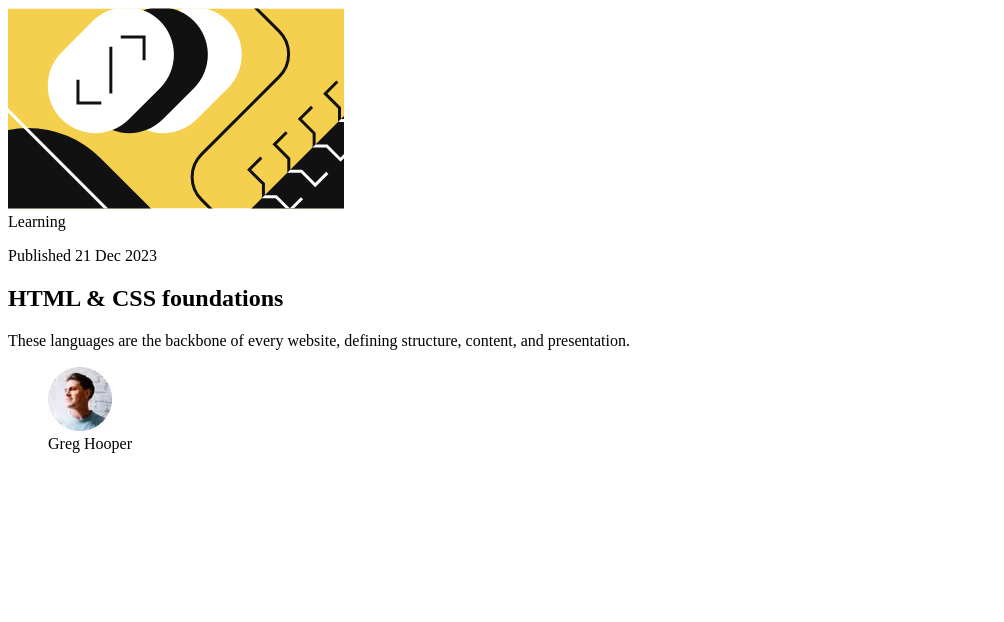
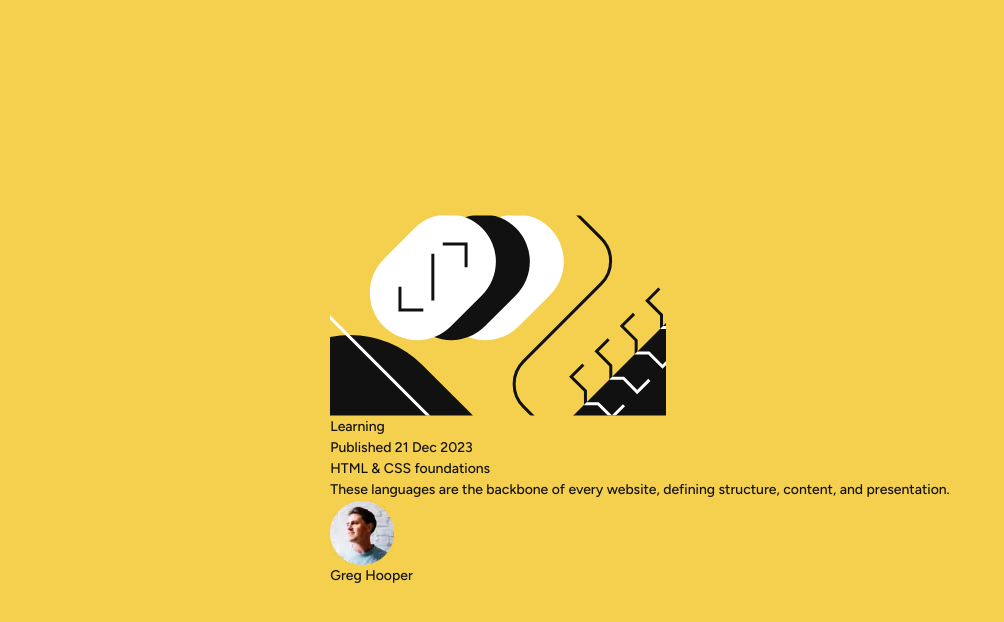
Before and after one commit to OniOdd/blog-preview-card, a plain HTML site: page index.html in a window 1280 px wide. Shown: the whole page, without its empty margins (0-1004 px from the left). Drawn offline with Linux system fonts and the light colour scheme.

Commit message:
Added a link tag to HTML and basic styles to css

```diff
--- a/css/styles.css
+++ b/css/styles.css
@@ -12,3 +12,43 @@
 html {
   box-sizing: border-box;
 }
+
+*,
+*::before,
+*::after {
+  box-sizing: inherit;
+  margin: 0;
+  padding: 0;
+  font: inherit;
+  color: inherit;
+}
+
+body {
+  font-family: "Figtree", sans-serif;
+  font-optical-sizing: auto;
+  font-size: 0.875rem;
+  font-weight: 500;
+  font-style: normal;
+  line-height: 1.5;
+  color: var(--clr-black);
+  background-color: var(--clr-yellow);
+}
+
+img {
+  display: block;
+  max-inline-size: 100%;
+}
+
+a {
+  text-decoration: none;
+}
+
+/* Main page */
+
+.page {
+  display: flex;
+  justify-content: center;
+  align-items: center;
+  min-block-size: 100vh;
+  padding: 24px;
+}
--- a/index.html
+++ b/index.html
@@ -38,7 +38,9 @@
           <p class="preview-card__publish-date">
             <time datetime="2023-12-21">Published 21 Dec 2023</time>
           </p>
-          <h1 class="preview-card__title">HTML & CSS foundations</h1>
+          <h1 class="preview-card__title">
+            <a class="preview-card__link" href="#">HTML & CSS foundations</a>
+          </h1>
           <p class="preview-card__description">
             These languages are the backbone of every website, defining
             structure, content, and presentation.
```
